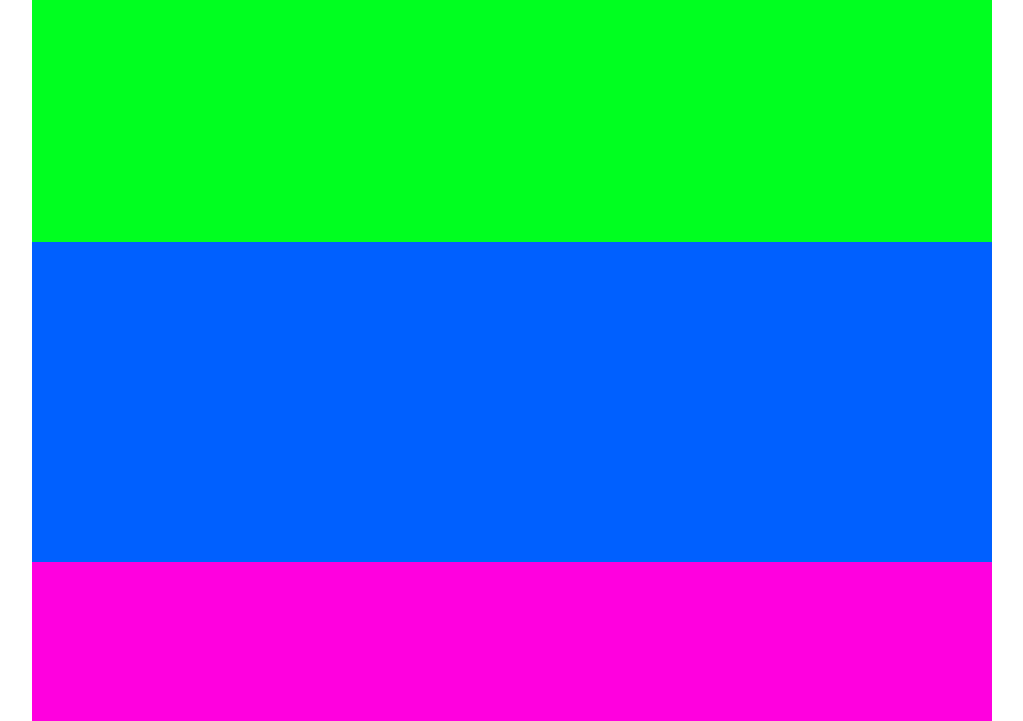
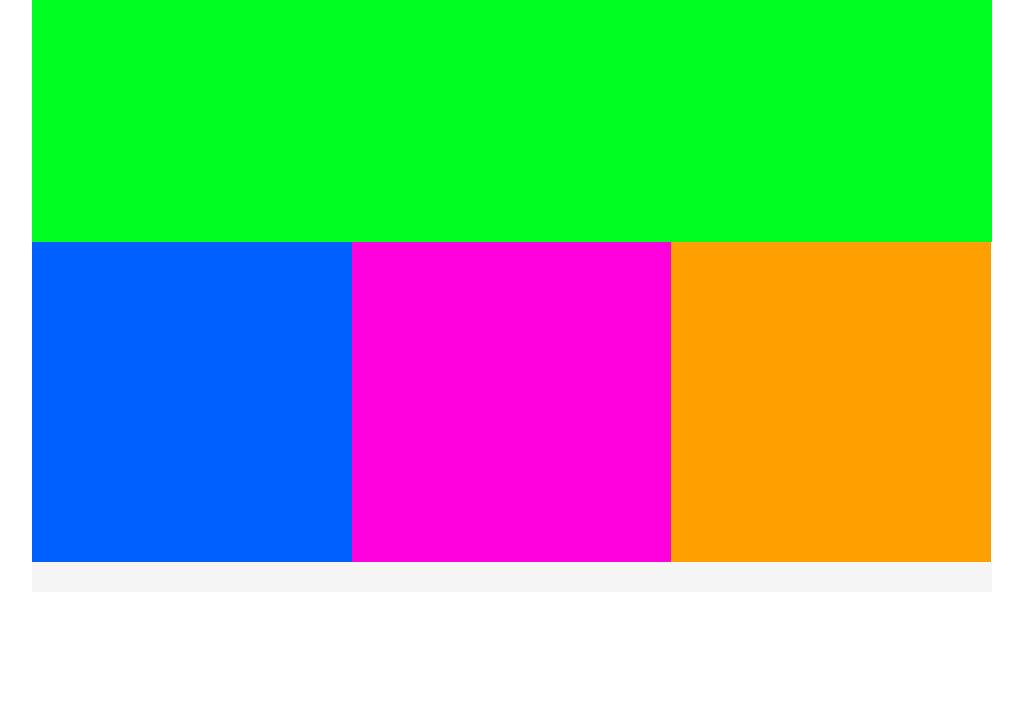
Before and after one commit to kerdaino/colors-starter, a plain HTML site: page index.html in a window 1280 px wide. Shown: the part 79-800 px from the top of the page, without its empty margins (128-1151 px from the left). Drawn offline with Linux system fonts and the light colour scheme.

Commit message:
layouts-change

```diff
--- a/css/main.css
+++ b/css/main.css
@@ -64,6 +64,18 @@ footer {
     background-color: #ff009e;
   }
 
+  .col-3 {
+    width: 33.3%;
+    height: 320px;
+    float: left;
+  }
+
+  /* .col-1 {
+    width: 100%;
+    height: 320px;
+    float: left;
+  } */
+
   #column-1 {
     background-color: #ffe000;
   }
@@ -89,6 +101,12 @@ footer {
     background-color: #00ff20;
   }
 
+  .col-3 {
+    width: 33.3%;
+    height: 320px;
+    float: left;
+  }
+
   #column-1 {
     background-color: #0060ff;
   }
--- a/index.html
+++ b/index.html
@@ -12,7 +12,7 @@
       <header>
         <h1>getting everything right</h1>
       </header>
-      <div id="column-1" class="col-3"></div>
+      <div id="column-1" class="col-3 col-1"></div>
       <div id="column-2" class="col-3"></div>
       <div id="column-3" class="col-3"></div>
 
```
